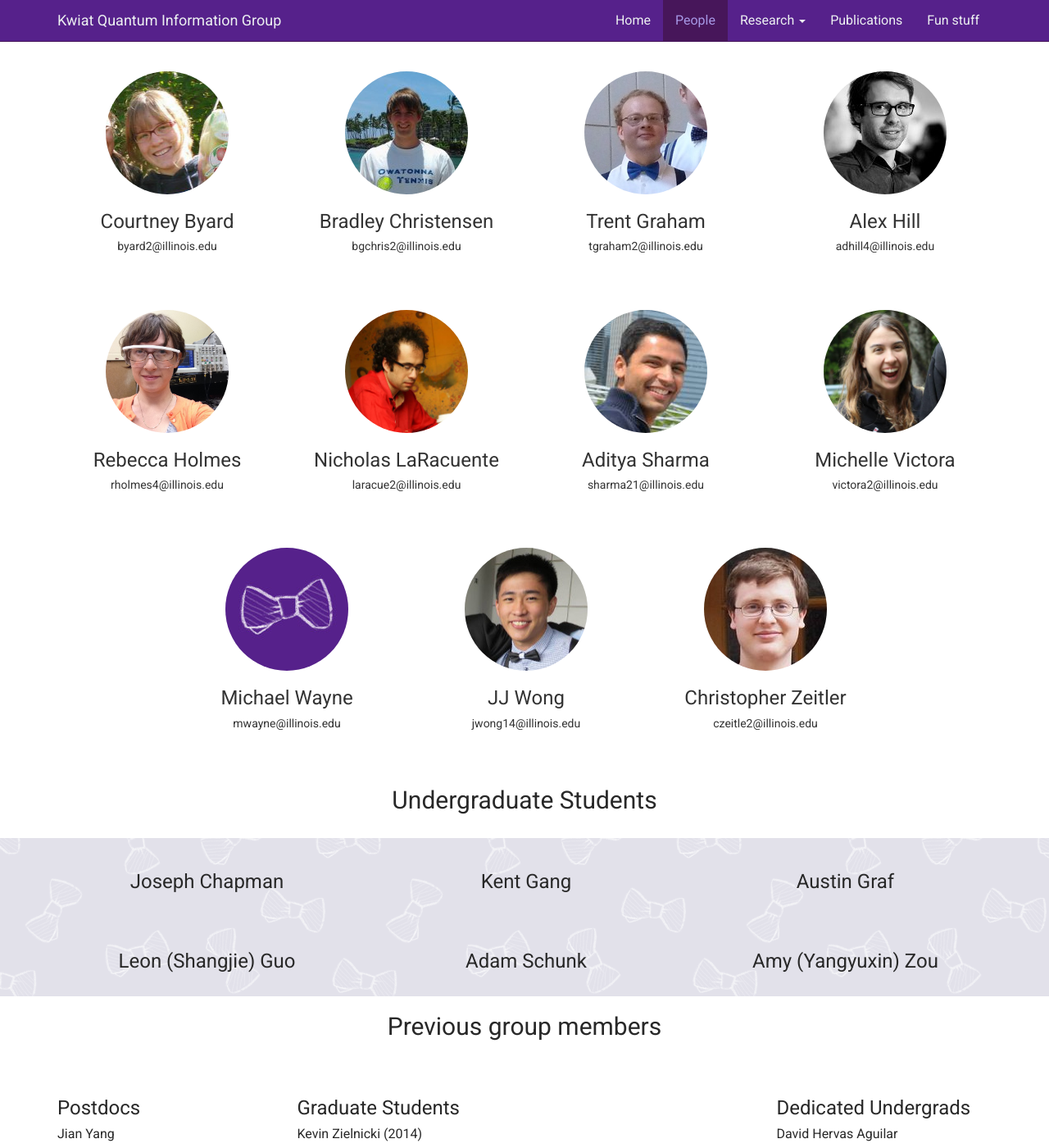
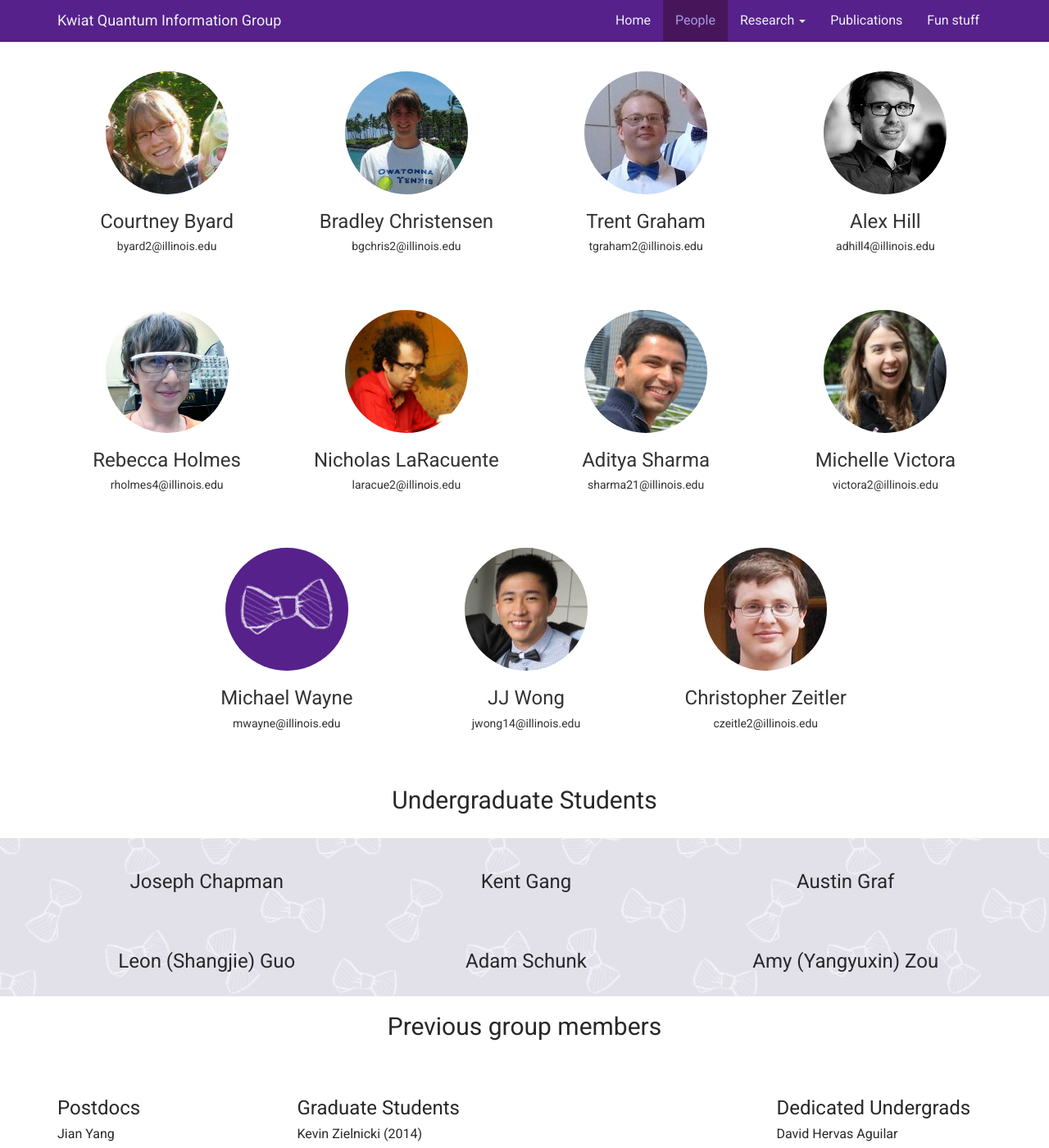
Before and after one commit to KwiatLab/group-website-jekyll, a Jekyll site: the page built from people.html, in a window 1280 px wide and 1400 px high, scrolled down 898 px. Shown: the whole window at 82% size. Built offline with Jekyll 4.4.1, drawn with Linux system fonts in a browser that asks for light colours; Markdown is read by kramdown in place of the engine named in the settings.

Commit message:
body font size, photo update

```diff
--- a/_data/group_members.yml
+++ b/_data/group_members.yml
@@ -27,7 +27,7 @@
       image: "../img/headshot_ahill.jpg"
       netid: "adhill4"
     - name: "Rebecca Holmes"
-      image: "../img/headshot_rholmes2.jpg"
+      image: "../img/headshot_rholmes.jpg"
       netid: "rholmes4"
     - name: "Nicholas LaRacuente"
       netid: "laracue2"
--- a/css/group.css
+++ b/css/group.css
@@ -3,6 +3,7 @@
 /* Basic site-wide CSS */
 body  {
   font-family:'Roboto', sans-serif;
+  font-size:15px;
   color:#282828;
   padding-top: 50px;
   padding-bottom: 20px; /* Proper positioning of content below fixed navbar */
@@ -68,6 +69,14 @@
 
 .topic-links h4, .people h4 {
   font-size:16px;
+}
+
+.dropdown-menu {
+  font-size:15px;
+}
+
+li .dropdown-header {
+  font-size:15px;
 }
 
 /* Divs with bowtie pattern backgrounds */
```
Also changed, not shown: img/headshot_rholmes.jpg.
